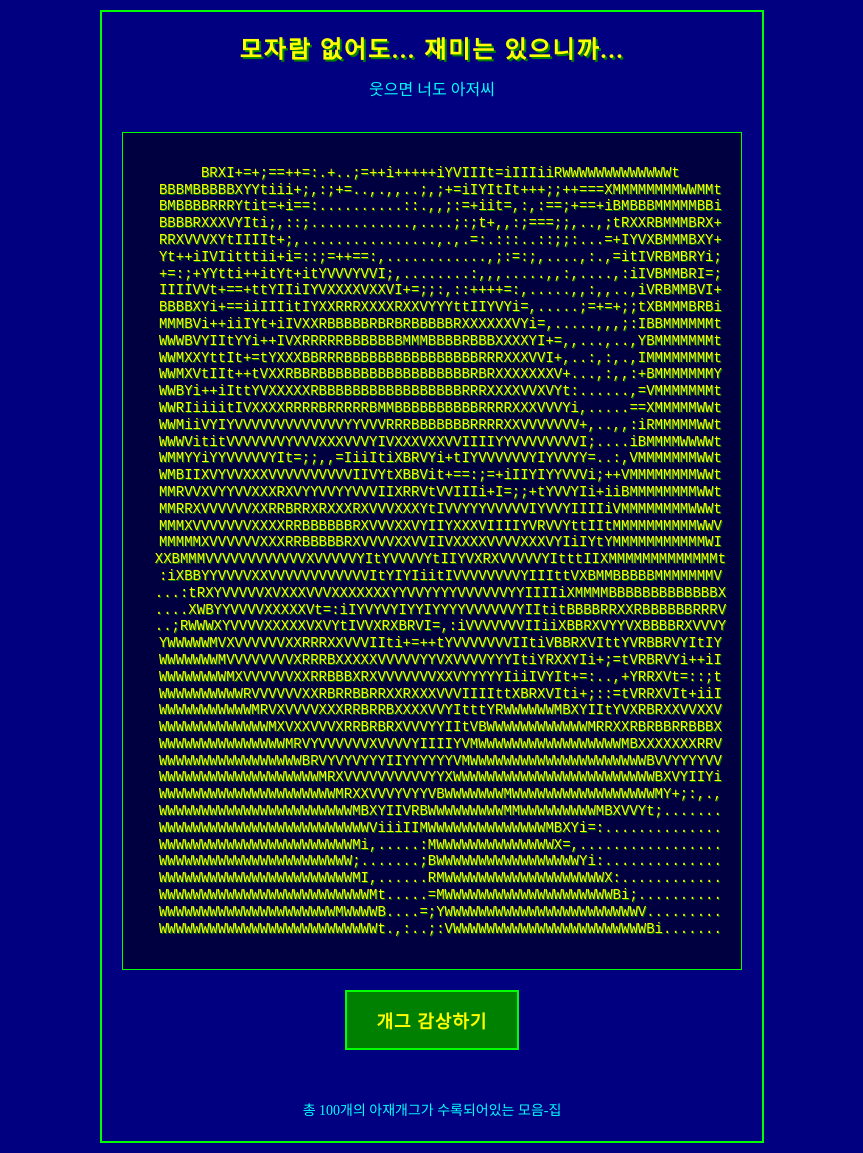
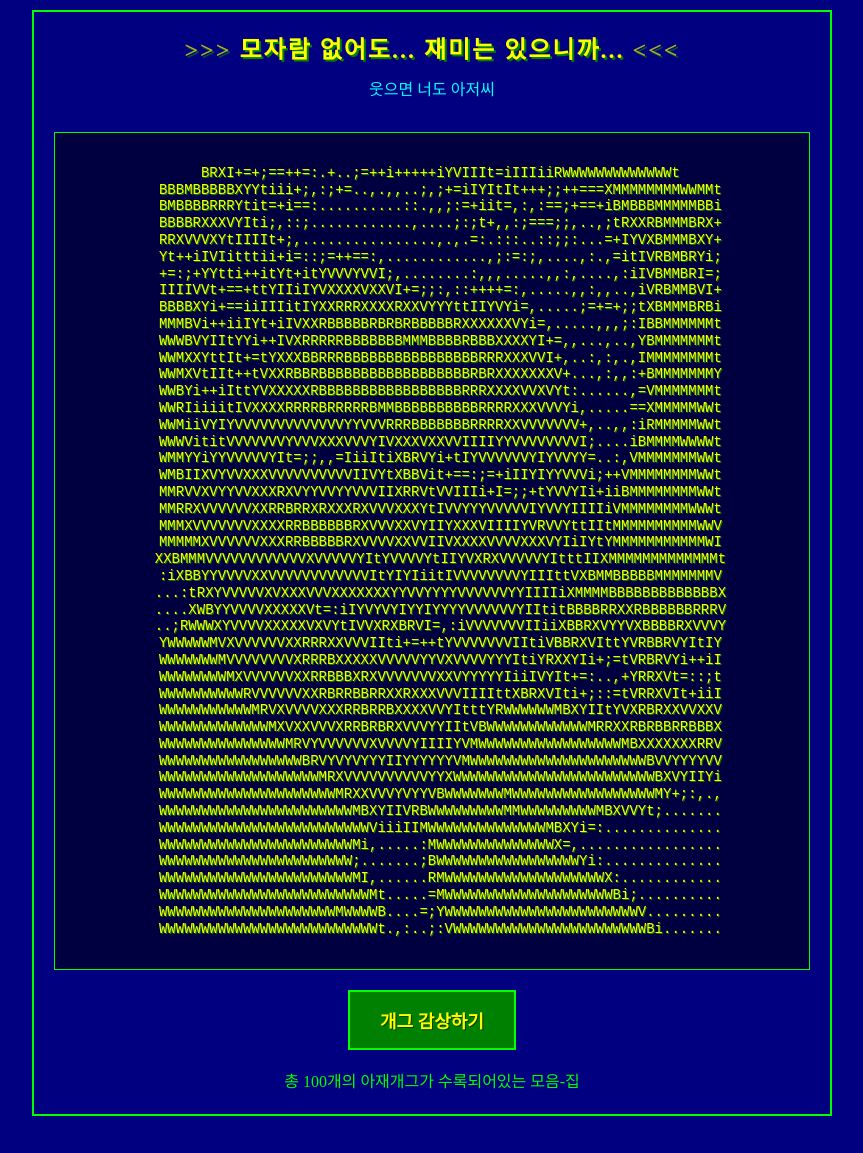
Before and after one commit to MinKyeongHyeon/Aje, a React (Vite) app in the folder React/: page / in a window 1280 px wide. Shown: the whole page, without its empty margins (208-1071 px from the left). After the commit the page ends 1126 px from the top, so only its background shows below. Built offline with nearby package versions, Linux system fonts and the light colour scheme.

Commit message:
Fix CSS parsing error - clean up malformed CSS and consolidate styles

```diff
--- a/React/src/App.css
+++ b/React/src/App.css
@@ -1,4 +1,5 @@
-/* 80s MS-DOS Style Unified CSS */
+/* 80s MS-DOS Style CSS for Korean Dad Joke App */
+@import url('https://fonts.googleapis.com/css2?family=Noto+Serif+KR:wght@400;700&display=swap');
 
 /* Global reset and base settings */
 * {
@@ -39,21 +40,6 @@ body {
   justify-content: center;
   align-items: center;
 }
-타일 + 한글 명조 폰트 */ body {
-  background-color: #000080;
-  color: #00ff00;
-  font-family: "Noto Serif KR", "Times New Roman", serif;
-  margin: 0;
-  padding: 0;
-  min-height: 100vh;
-}
-
-#root {
-  background-color: #000080;
-  color: #00ff00;
-  min-height: 100vh;
-  font-family: "Noto Serif KR", "Times New Roman", serif;
-}
 
 .app-container {
   background-color: #000080;
@@ -64,6 +50,8 @@ body {
   font-family: "Noto Serif KR", "Times New Roman", serif;
   border: 2px solid #00ff00;
   margin: 10px;
+  max-width: 800px;
+  width: 100%;
 }
 
 .app-title {
@@ -108,226 +96,110 @@ body {
   margin-bottom: 20px;
   font-family: "Noto Serif KR", "Times New Roman", serif;
   font-weight: bold;
-  text-transform: uppercase;
-  letter-spacing: 1px;
+  text-shadow: 1px 1px 0px #004000;
+  transition: all 0.2s;
 }
 
 .random-button:hover {
-  background-color: #00ff00;
-  color: #000080;
-  border: 2px solid #ffff00;
+  background-color: #00a000;
+  color: #ffffff;
+  box-shadow: 0 0 10px #00ff00;
+}
+
+.random-button:active {
+  transform: translateY(2px);
 }
 
 .joke-container {
-  margin: 20px auto;
+  margin: 30px 0;
   padding: 20px;
-  border: 2px solid #00ff00;
+  border: 1px solid #00ff00;
+  background-color: #000040;
   border-radius: 0;
-  background-color: #000040;
-  max-width: 600px;
-  box-shadow: 4px 4px 0px #008000;
 }
 
-.question {
-  color: #ffff00;
-  margin-bottom: 15px;
+.joke-question {
+  font-size: 20px;
+  color: #00ffff;
+  margin-bottom: 20px;
   font-family: "Noto Serif KR", "Times New Roman", serif;
-  font-size: 18px;
-  font-weight: bold;
+  line-height: 1.6;
 }
 
-.answer-button {
-  padding: 10px 20px;
+.answer-section {
+  margin-top: 20px;
+}
+
+.show-answer-button {
+  padding: 10px 25px;
   font-size: 16px;
   background-color: #800080;
   color: #ffff00;
   border: 2px solid #ff00ff;
   border-radius: 0;
   cursor: pointer;
+  margin-bottom: 15px;
   font-family: "Noto Serif KR", "Times New Roman", serif;
   font-weight: bold;
+  text-shadow: 1px 1px 0px #400040;
+  transition: all 0.2s;
 }
 
-.answer-button:hover {
-  background-color: #ff00ff;
-  color: #000080;
-  border: 2px solid #ffff00;
+.show-answer-button:hover {
+  background-color: #a000a0;
+  box-shadow: 0 0 8px #ff00ff;
 }
 
-.answer-container {
+.joke-answer {
+  font-size: 18px;
+  color: #ffff00;
+  font-weight: bold;
+  margin-top: 15px;
   padding: 15px;
   background-color: #004000;
-  border: 2px solid #00ff00;
+  border: 1px solid #00ff00;
   border-radius: 0;
-  margin-top: 10px;
+  font-family: "Noto Serif KR", "Times New Roman", serif;
+  text-shadow: 1px 1px 0px #002000;
+  line-height: 1.6;
 }
 
-.answer {
-  color: #00ffff;
-  font-size: 20px;
-  margin: 0;
-  font-family: "Noto Serif KR", "Times New Roman", serif;
-  font-weight: bold;
+/* Retro blinking effect for title */
+@keyframes blink {
+  0%, 50% { opacity: 1; }
+  51%, 100% { opacity: 0.7; }
 }
 
-.joke-count {
-  margin-top: 30px;
-  color: #00ffff;
-  font-family: "Noto Serif KR", "Times New Roman", serif;
-  font-size: 14px;
+.app-title::before {
+  content: ">>> ";
+  animation: blink 1s infinite;
 }
 
-@keyframes logo-spin {
-  from {
-    transform: rotate(0deg);
-  }
-  to {
-    transform: rotate(360deg);
-  }
+.app-title::after {
+  content: " <<<";
+  animation: blink 1s infinite;
 }
 
-@media (prefers-reduced-motion: no-preference) {
-  a:nth-of-type(2) .logo {
-    animation: logo-spin infinite 20s linear;
-  }
-}
-
-.card {
-  padding: 2em;
-}
-
-.read-the-docs {
-  color: #888;
-}
-
-/* 80년대 MS-DOS 스타일 + 한글 명조 폰트 */
-body {
-  background-color: #000080;
-  color: #00ff00;
-  font-family: "Noto Serif KR", "Times New Roman", serif;
-  margin: 0;
-  padding: 0;
-  min-height: 100vh;
-}
-
+/* Mobile responsiveness */
+@media (max-width: 768px) {
   .app-container {
-  background-color: #000080;
-  color: #00ff00;
-  text-align: center;
-  padding: 20px;
-  min-height: 100vh;
-  font-family: "Noto Serif KR", "Times New Roman", serif;
-  border: 2px solid #00ff00;
-  margin: 10px;
+    margin: 5px;
+    padding: 15px;
   }
 
   .app-title {
-  color: #ffff00;
-  font-size: 24px;
-  font-weight: bold;
-  margin-bottom: 10px;
-  text-shadow: 2px 2px 0px #008000;
-  font-family: "Noto Serif KR", "Times New Roman", serif;
-  letter-spacing: 2px;
+    font-size: 20px;
   }
 
-.app-subtitle {
-  color: #00ffff;
-  margin-bottom: 30px;
+  .joke-question {
+    font-size: 18px;
+  }
+
+  .joke-answer {
     font-size: 16px;
-  font-family: "Noto Serif KR", "Times New Roman", serif;
   }
 
   .smile-guy {
-  color: #ffff00;
-  font-family: "Courier New", monospace;
-  font-size: 14px;
-  line-height: 1.2;
-  margin: 20px 0;
-  text-shadow: 1px 1px 0px #008000;
-  white-space: pre;
-  background-color: #000040;
-  padding: 15px;
-  border: 1px solid #00ff00;
-  border-radius: 0;
+    font-size: 12px;
   }
-
-.random-button {
-  padding: 15px 30px;
-  font-size: 18px;
-  background-color: #008000;
-  color: #ffff00;
-  border: 2px solid #00ff00;
-  border-radius: 0;
-  cursor: pointer;
-  margin-bottom: 20px;
-  font-family: "Noto Serif KR", "Times New Roman", serif;
-  font-weight: bold;
-  text-transform: uppercase;
-  letter-spacing: 1px;
 }
-
-.random-button:hover {
-  background-color: #00ff00;
-  color: #000080;
-  border: 2px solid #ffff00;
-}
-
-.joke-container {
-  margin: 20px auto;
-  padding: 20px;
-  border: 2px solid #00ff00;
-  border-radius: 0;
-  background-color: #000040;
-  max-width: 600px;
-  box-shadow: 4px 4px 0px #008000;
-}
-
-.question {
-  color: #ffff00;
-  margin-bottom: 15px;
-  font-family: "Noto Serif KR", "Times New Roman", serif;
-  font-size: 18px;
-  font-weight: bold;
-}
-
-.answer-button {
-  padding: 10px 20px;
-  font-size: 16px;
-  background-color: #800080;
-  color: #ffff00;
-  border: 2px solid #ff00ff;
-  border-radius: 0;
-  cursor: pointer;
-  font-family: "Noto Serif KR", "Times New Roman", serif;
-  font-weight: bold;
-}
-
-.answer-button:hover {
-  background-color: #ff00ff;
-  color: #000080;
-  border: 2px solid #ffff00;
-}
-
-.answer-container {
-  padding: 15px;
-  background-color: #004000;
-  border: 2px solid #00ff00;
-  border-radius: 0;
-  margin-top: 10px;
-}
-
-.answer {
-  color: #00ffff;
-  font-size: 20px;
-  margin: 0;
-  font-family: "Noto Serif KR", "Times New Roman", serif;
-  font-weight: bold;
-}
-
-.joke-count {
-  margin-top: 30px;
-  color: #00ffff;
-  font-family: "Noto Serif KR", "Times New Roman", serif;
-  font-size: 14px;
-}
```
Lines whose indentation alone changed are shown as unchanged.
